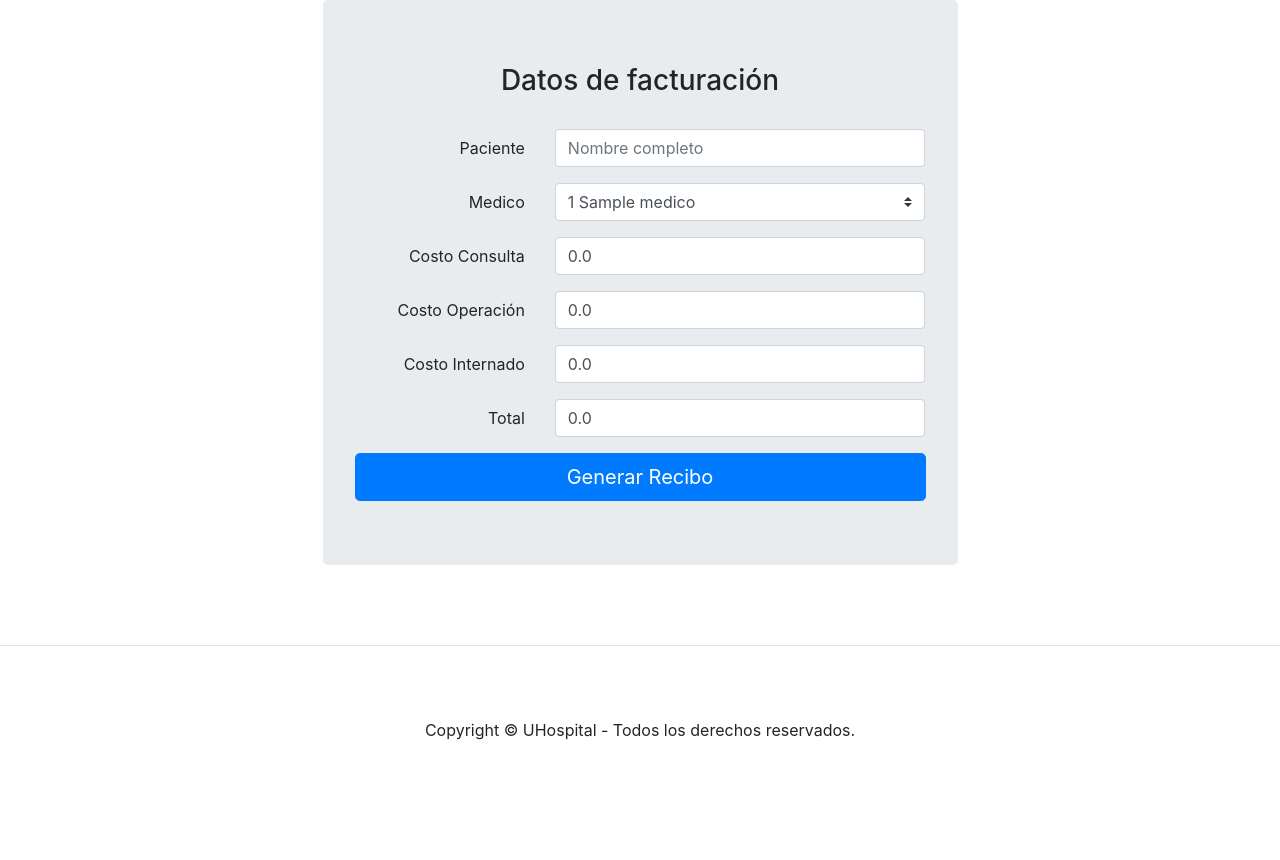
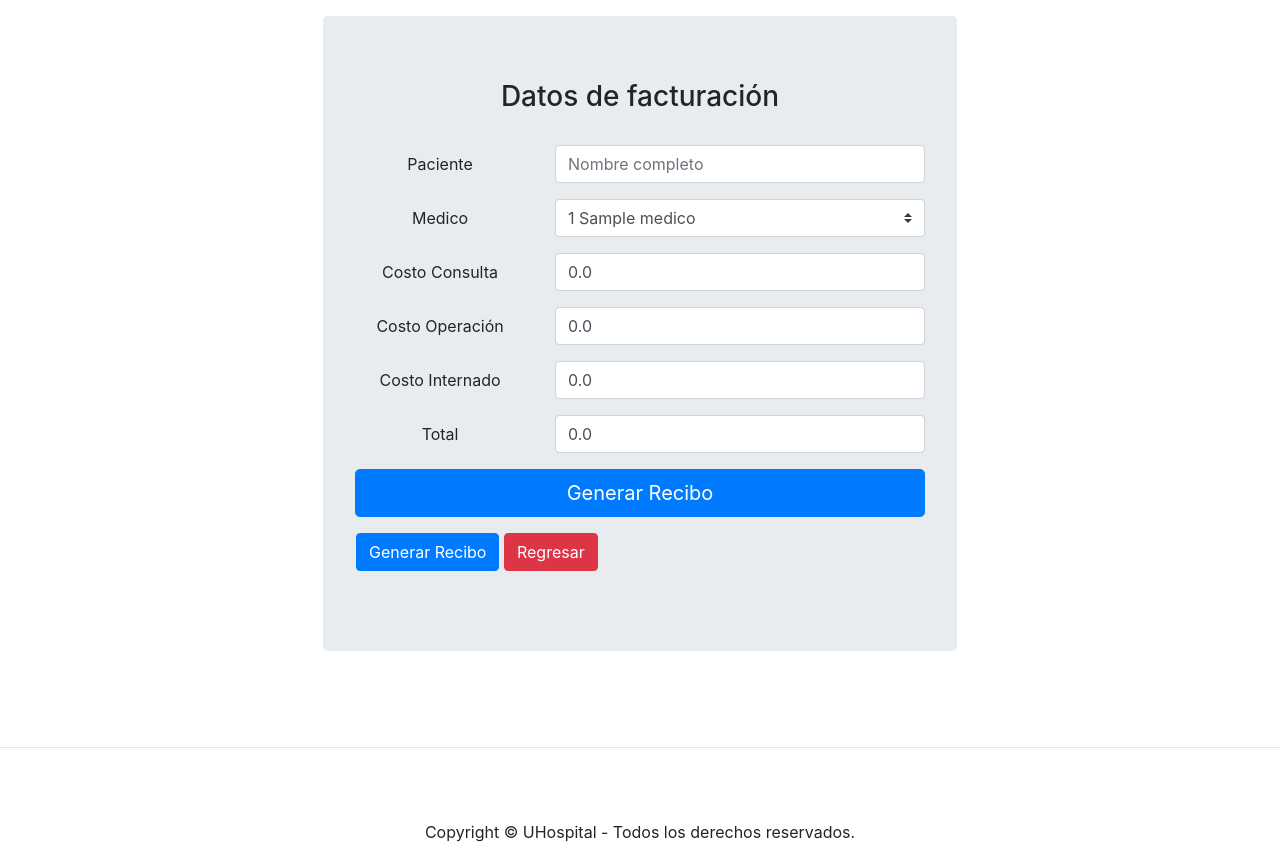
Before and after one commit to DennyAlexanderChM/PROYECTO2-IPC1, a Flask app: template templates/Enfermeras/facturar.html in a window 1280 px wide. Shown: the part 58-918 px from the top of the page. Before the commit the page ends 798 px from the top, so only its background shows below. Run offline with Flask 2, Linux system fonts and the light colour scheme; the template is opened without the code that fills it: most values are stand-ins (such as "Sample title", 1, 10 or a date in 2020); some libraries are stand-ins or nearby versions.

Commit message:
Update facturar.html

```diff
--- a/templates/Enfermeras/facturar.html
+++ b/templates/Enfermeras/facturar.html
@@ -1,5 +1,5 @@
 {% extends "Enfermeras/layout.html" %} {% block content %}
-<div class="container">
+<div class="container p-3">
     <div class="row">
         <div class="col-12 col-md-7 mx-auto">
             <div class="jumbotron">
@@ -8,7 +8,6 @@
                         <h3>Datos de facturación</h3><br>
                     </div>
                     <div class="text-center col-12">
-                        <form class="text-lg-right">
                         <div class="form-group row">
                             <label class="col-sm-4 col-form-label">Paciente</label>
                             <div class="col-sm-8">
@@ -29,8 +28,7 @@
                         <div class="form-group row">
                             <label class="col-sm-4 col-form-label">Costo Consulta</label>
                             <div class="col-sm-8">
-                                    <input type="text" id="consulta" tabindex="1" class="form-control" value="0.0"
-                                        required>
+                                <input type="text" id="consulta" tabindex="1" class="form-control" value="0.0" required>
                             </div>
                         </div>
                         <div class="form-group row">
@@ -48,13 +46,16 @@
                         <div class="form-group row">
                             <label class="col-sm-4 col-form-label">Total</label>
                             <div class="col-sm-8">
-                                    <input type="text" id="total" tabindex="1" class="form-control" value="0.0"
-                                        required>
+                                <input type="text" id="total" tabindex="1" class="form-control" value="0.0" required>
                             </div>
                         </div>
                         <button onclick="generarRecibo()" class=" btn btn-primary btn-lg btn-block">Generar Recibo
                         </button>
-                        </form>
+                    </div>
+                    <div class="text-center p-3">
+                        <button onclick="generarRecibo()" class="btn btn-primary">Generar Recibo
+                        </button> <a href="/Enfermera/home/{{ usuario }}" type="button"
+                            class="btn btn-danger">Regresar<a>
                     </div>
                 </div>
             </div>
```
Lines whose indentation alone changed are shown as unchanged.
